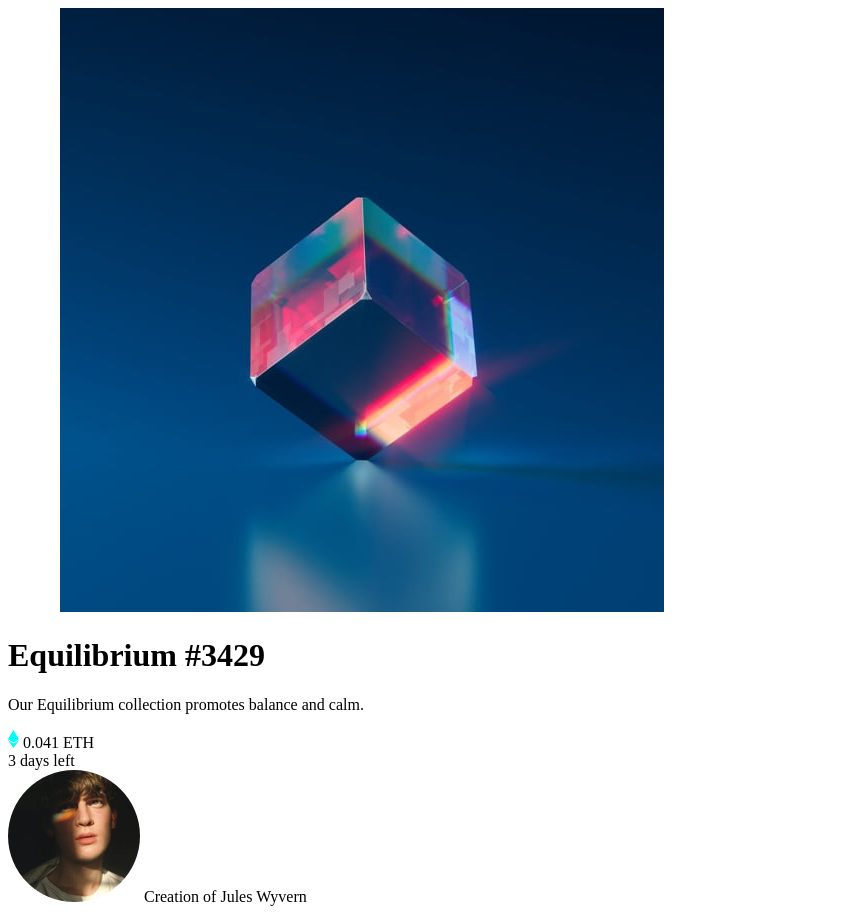
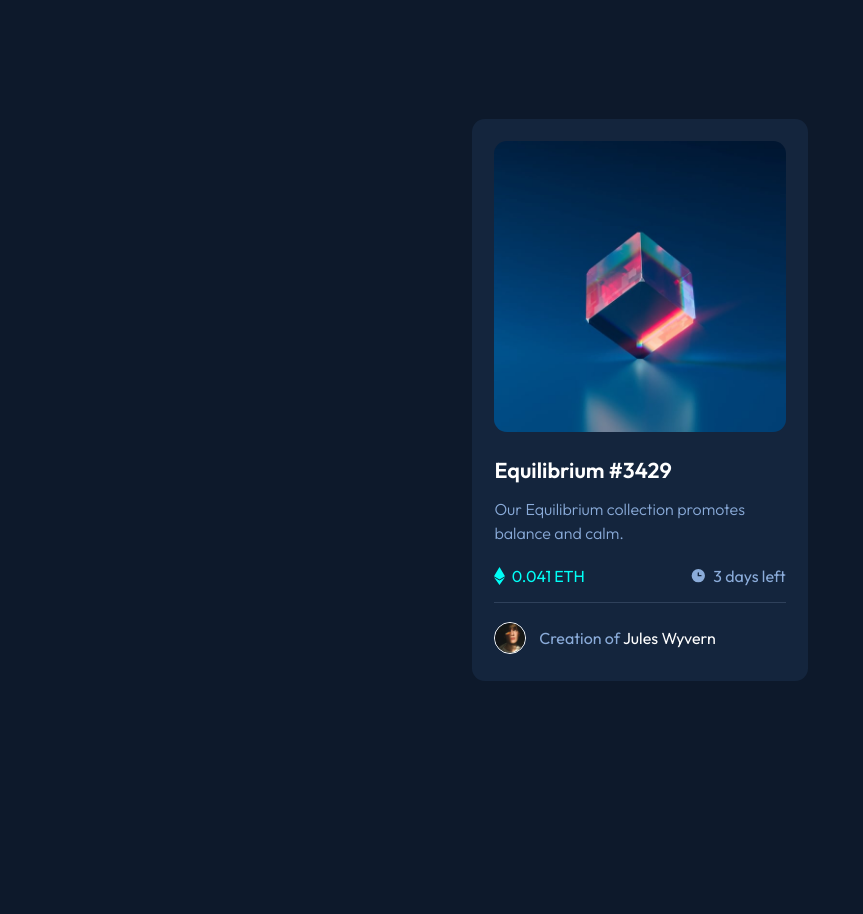
Before and after one commit to MolinaEf/nft-preview-card, a plain HTML site: page index.html in a window 1280 px wide. Shown: the whole page, without its empty margins (0-863 px from the left). After the commit the page ends 800 px from the top, so only its background shows below. Drawn offline with Linux system fonts and the light colour scheme.

Commit message:
final changes

```diff
--- a/index.html
+++ b/index.html
@@ -8,7 +8,7 @@
   <link rel="preconnect" href="https://fonts.gstatic.com" crossorigin>
   <link href="https://fonts.googleapis.com/css2?family=Outfit:wght@100..900&display=swap" rel="stylesheet">
   <title>NFT preview card component</title>
-  <style rel="stylesheet" href="styles.css"></style>
+  <link rel="stylesheet" href="styles.css">
 </head>
 <body>
 
@@ -20,10 +20,10 @@
           <path d="M24 9C14 9 5.46 15.22 2 24c3.46 8.78 12 15 22 15 10.01 0 18.54-6.22 22-15-3.46-8.78-11.99-15-22-15Zm0 25c-5.52 0-10-4.48-10-10s4.48-10 10-10 10 4.48 10 10-4.48 10-10 10Zm0-16c-3.31 0-6 2.69-6 6s2.69 6 6 6 6-2.69 6-6-2.69-6-6-6Z" fill="#FFF" fill-rule="nonzero"/>
         </g>
       </svg>
-      <img class="card__img" src="images\image-equilibrium.jpg">
+      <img class="card__img" alt="Equilibrium NFT"src="images\image-equilibrium.jpg">
     </div>
     <h1 class="card__title">Equilibrium #3429</h1>
-    <p class="card__desc">
+    <p class="card__desc text--blue text--thin">
       Our Equilibrium collection promotes balance and calm.
     </p>
     <div class="card__info">
@@ -34,13 +34,19 @@
         <span class="price">0.041 ETH</span>
       </div>
 
-      <div class="time-left">3 days left</div>
+      <div class="time-left text--blue text--thin">
+        <svg class="clock-icon" width="17" height="17" xmlns="http://www.w3.org/2000/svg">
+          <path d="M8.305 2.007a6.667 6.667 0 1 0 0 13.334 6.667 6.667 0 0 0 0-13.334Zm2.667 7.334H8.305a.667.667 0 0 1-.667-.667V6.007a.667.667 0 0 1 1.334 0v2h2a.667.667 0 0 1 0 1.334Z" fill="#8BACD9"/>
+        </svg>
+        <span>3 days left</span></div>
     </div>
-
-    <div class="footer">
+    <hr>
+    <footer class="footer">
       <img class="footer__avatar" src="images\image-avatar.png">
-      <span class="footer__desc">Creation of Jules Wyvern</span>
-    </div>
+      <span class="footer__desc text--blue text--thin">Creation of
+        <span class="footer__name text--white">Jules Wyvern</span>
+      </span>
+    </footer>
   </div>
 
 
--- a/styles.css
+++ b/styles.css
@@ -24,4 +24,152 @@ body{
     display: flex;
     justify-content: center;
     align-items: center;
+    color: var(--neutral-white)
 }
+
+.card{
+    width: clamp(18.8rem, calc(100% - 3rem), 21rem);
+    background-color: var(--neutral-very-dark-blue-card);
+    padding: 1.4rem;
+    border-radius: 0.8rem;
+}
+
+.text--blue{
+    color: var(--primary-soft-blue);
+}
+
+.text--thin{
+    font-weight: 400;
+}
+
+.text--white{
+    color: var(--neutral-white);
+}
+
+hr{
+    margin-top: 1rem;
+    border: none;
+    border-top: 1px solid var(--neutral-very-dark-blue-line);
+}
+
+.card__img__container{
+    position: relative;
+    width: 100%;
+    height: 0;
+    padding-bottom: 100%;
+    margin-bottom: 1.5rem;
+    overflow: hidden;
+    border-radius: .8rem
+}
+
+.card__img{
+    width: 100%;
+    object-fit: cover;
+    border-radius: 0.5rem;
+}
+
+.card__title{
+    font-size: 1.35rem;
+    font-weight: 600;
+    margin-bottom: 0.8rem;
+}
+
+.card__desc{
+    font-size: 1rem;
+    line-height: 1.5;
+    margin-bottom: 1rem;
+    font-weight: 300;
+    color: var(--primary-soft-blue)
+}
+
+.card__info{
+    display: flex;
+    justify-content: space-between;
+    align-items: center;
+}
+
+.card__price-container{
+    display: flex;
+    align-items: center;
+    gap: .4rem;
+}
+
+.price{
+    color: var(--primary-cyan)
+}
+
+.footer{
+    display: flex;
+    align-items: center;
+    margin-top: 1.2rem;
+}
+
+.footer__avatar{
+    width: 2rem;
+    margin-right: .8rem;
+    border: 1px solid var(--neutral-white);
+    border-radius: 50%;
+}
+
+.time-left{
+    display: flex;
+    align-items: center;
+    gap: .4rem;
+}
+
+
+.card__icon{
+    position: absolute;
+    top: 50%;
+    left: 50%;
+    transform: translate(-50%, -50%);
+    width: 3rem;
+    height: 3rem;
+    opacity: 0;
+}
+
+.card__img__container:hover .card__icon{
+    opacity: 1;
+}
+
+.card__img__container::before{
+    content: "";
+    background-color:hsl(178, 100%, 50%);
+    position: absolute;
+    inset: 0;
+    opacity: 0;
+}
+
+.card__img__container:hover::before{
+    opacity: .5;
+}
+
+.card__img__container:hover,
+.card__title:hover,
+.footer__name:hover{
+    cursor: pointer
+}
+
+.card__title:hover,
+.footer__name:hover{
+    color: var(--primary-cyan);
+}
+
+.footer__name,
+.card__title{
+    transition: color 0.25s ease-in;
+}
+
+.card__img__container::before,
+.card__icon {
+    transition: opacity 0.25s ease-in;  /* Only opacity transition here */
+}
+@media screen and (min-width: 768px){
+    .footer{
+        margin-bottom: .3rem
+    }
+
+    .card__desc{
+        margin-bottom: 1.3rem
+    }
+}
```
